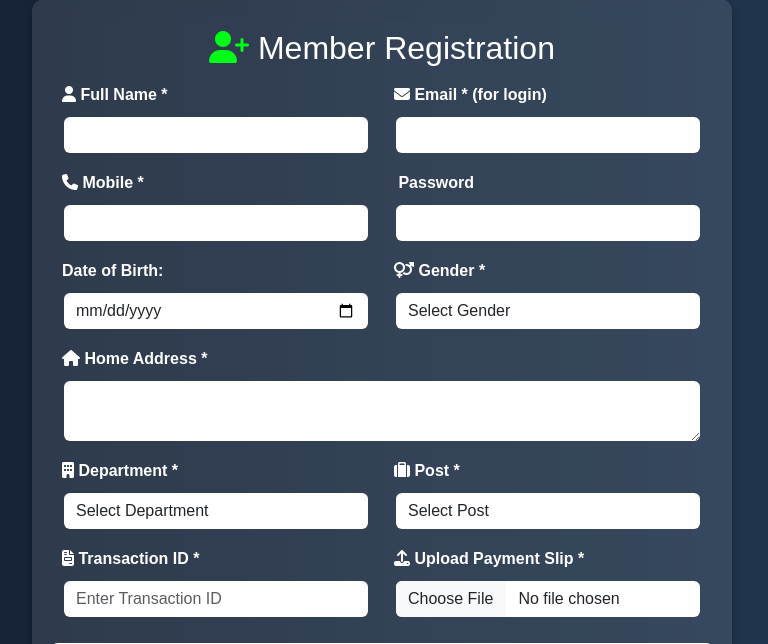
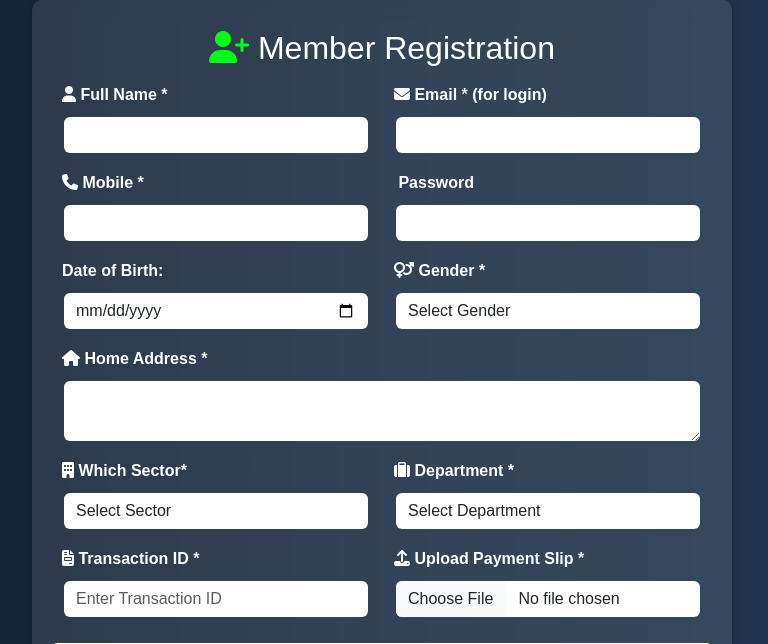
Before and after one commit to Mona26-taxado/margdaata, a Django app: template donations/templates/donation/register.html in a window 1280 px wide. Shown: the part 31-675 px from the top of the page, without its empty margins (258-1026 px from the left). Run offline with Django 3.2, Linux system fonts and the light colour scheme; the template is opened without the code that fills it, so the values that code supplies are empty.

Commit message:
rechange in register page

```diff
--- a/donations/templates/donation/register.html
+++ b/donations/templates/donation/register.html
@@ -159,17 +159,17 @@
 
         <div class="row mt-3">
             <div class="col-md-6">
-                <label class="form-label"><i class="fa fa-building"></i> Department *</label>
+                <label class="form-label"><i class="fa fa-building"></i> Which Sector*</label>
                 <select name="department" id="department" class="form-control" required>
-                    <option value="" selected disabled>Select Department</option>
+                    <option value="" selected disabled>Select Sector</option>
                     <option value="Government">Government</option>
                     <option value="Private">Private</option>
                 </select>
             </div>
             <div class="col-md-6">
-                <label class="form-label"><i class="fa fa-suitcase"></i> Post *</label>
+                <label class="form-label"><i class="fa fa-suitcase"></i> Department *</label>
                 <select name="post" id="post" class="form-control" required>
-                    <option value="" selected disabled>Select Post</option>
+                    <option value="" selected disabled>Select Department</option>
                 </select>
             </div>
 </div>
```
Also changed, not shown: donations/templates/donation/base.html (+1 -14 lines), donations/templates/donation/manage_members.html (+12 -6 lines), donations/views.py (+9 -5 lines), static/manifest.json, static/margdata-icon-192.png (renamed from static/assets/img/margdata-icon-192.png).
